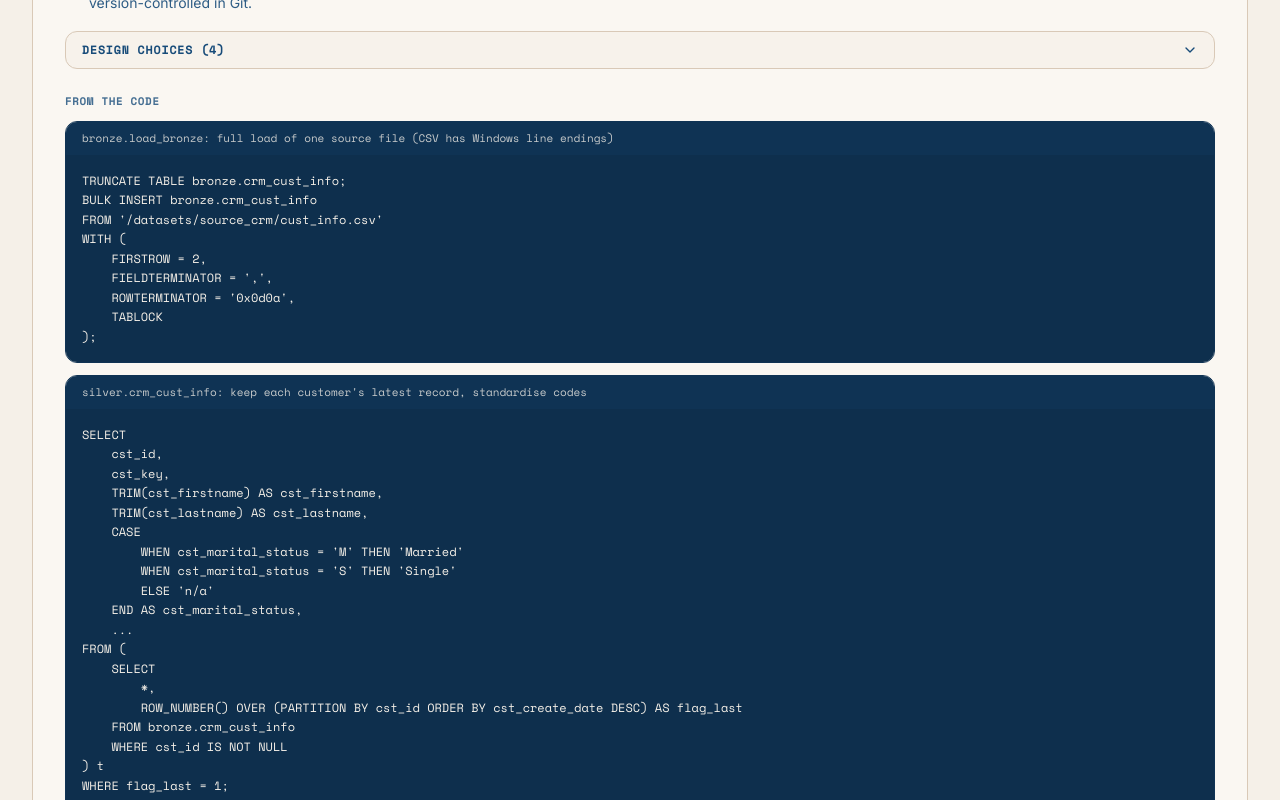
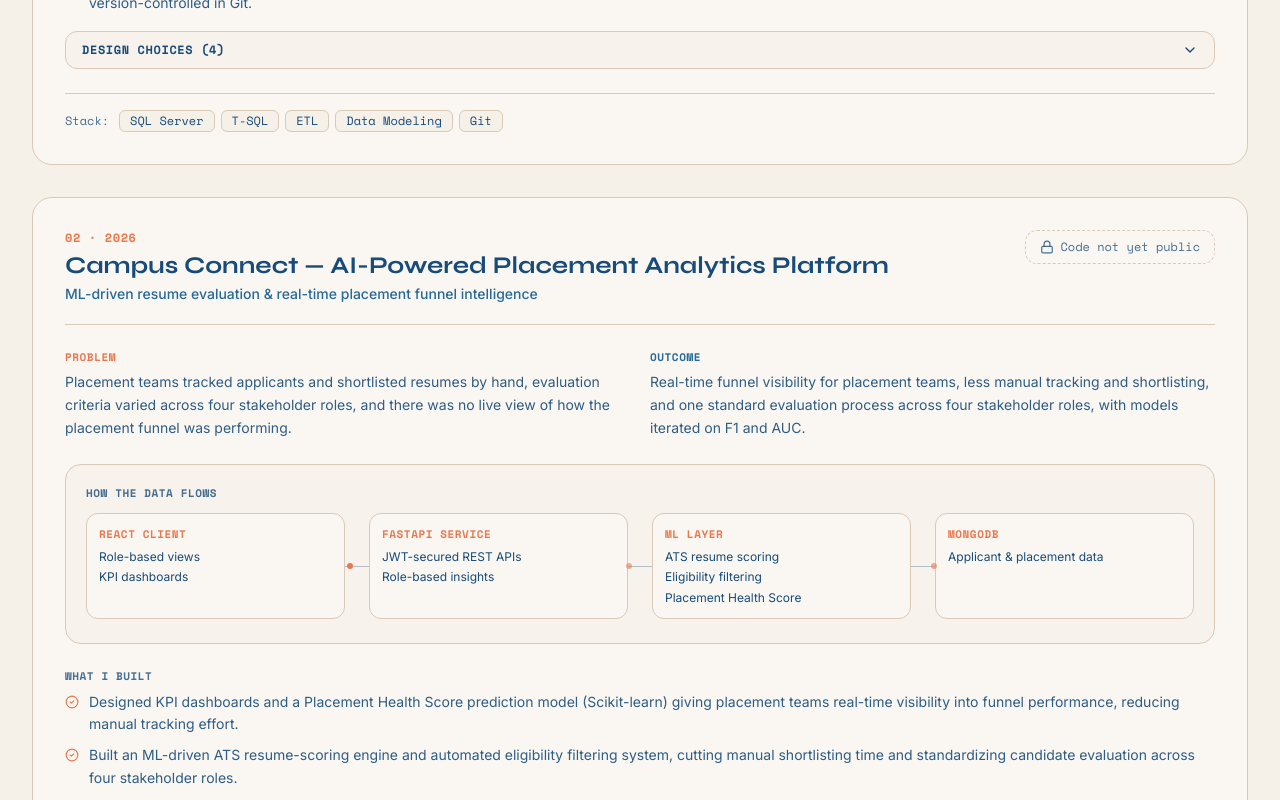
Before and after one commit to Manasipatil23/manasi_portfolio, a React (Vite) app: page / in a window 1280 px wide. Shown: the part 2180-2980 px from the top of the page. Built offline with nearby package versions, Linux system fonts and the light colour scheme.

Commit message:
Remove the From the code excerpts from the warehouse case study
Co-Authored-By: Claude Opus 5.5 <noreply@anthropic.com>

```diff
--- a/src/data/resumeData.js
+++ b/src/data/resumeData.js
@@ -160,45 +160,7 @@ export const projectsData = [
       "Gold is modeled as a star schema with customer and product dimensions around a sales fact table, ready for BI tools.",
       "Data catalog and data-flow documentation kept alongside the SQL, all version-controlled in Git."
     ],
-    // Verbatim excerpts from the repo (scripts/bronze/proc_load_bronze.sql, scripts/silver/proc_load_silver.sql)
-    codeSnippets: [
-      {
-        title: "bronze.load_bronze: full load of one source file (CSV has Windows line endings)",
-        language: "sql",
-        code: `TRUNCATE TABLE bronze.crm_cust_info;
-BULK INSERT bronze.crm_cust_info
-FROM '/datasets/source_crm/cust_info.csv'
-WITH (
-    FIRSTROW = 2,
-    FIELDTERMINATOR = ',',
-    ROWTERMINATOR = '0x0d0a',
-    TABLOCK
-);`
-      },
-      {
-        title: "silver.crm_cust_info: keep each customer's latest record, standardise codes",
-        language: "sql",
-        code: `SELECT
-    cst_id,
-    cst_key,
-    TRIM(cst_firstname) AS cst_firstname,
-    TRIM(cst_lastname) AS cst_lastname,
-    CASE
-        WHEN cst_marital_status = 'M' THEN 'Married'
-        WHEN cst_marital_status = 'S' THEN 'Single'
-        ELSE 'n/a'
-    END AS cst_marital_status,
-    ...
-FROM (
-    SELECT
-        *,
-        ROW_NUMBER() OVER (PARTITION BY cst_id ORDER BY cst_create_date DESC) AS flag_last
-    FROM bronze.crm_cust_info
-    WHERE cst_id IS NOT NULL
-) t
-WHERE flag_last = 1;`
-      }
-    ],
+    codeSnippets: [],
     problem:
       "Customer, product and sales data was split across separate CRM and ERP source systems, with no single model to report on.",
     contribution:
```
